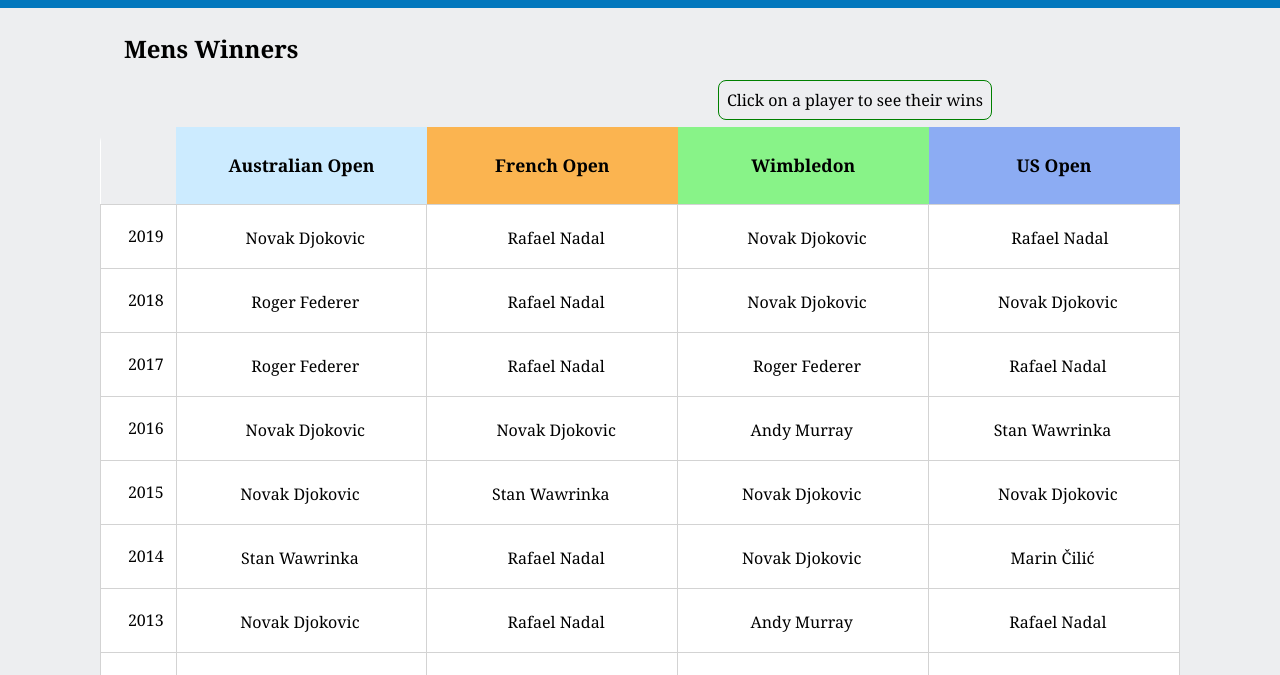
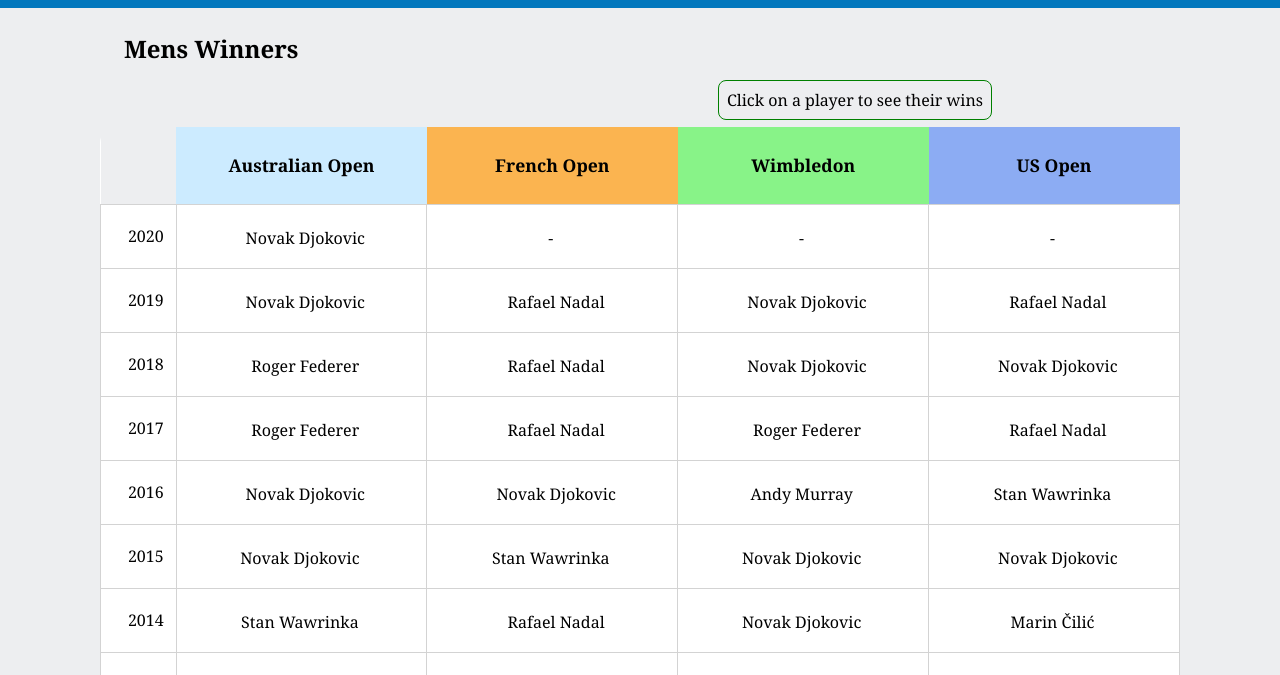
Before and after one commit to tennisgrandslams/tennisgrandslams.github.io, a plain HTML site: page mens.html in a window 1280 px wide. Shown: the part 125-800 px from the top of the page. Drawn offline with Linux system fonts and the light colour scheme.

Commit message:
2020 Updates

```diff
--- a/mens.html
+++ b/mens.html
@@ -32,11 +32,19 @@
 </tr>
 
 
+<tr><td class="year">2020</td>
+ <td class="aus" data-player="ndjokovic"><span class="total">17</span>Novak Djokovic <span class="count">8</span></td>
+ <td class="fre" data-player=""><span class="total">3</span>- <span class="count">1</span></td>
+ <td class="wim" data-player=""><span class="total">4</span>- <span class="count">1</span></td>
+ <td class="uso" data-player=""><span class="total">5</span>- <span class="count">1</span></td>
+</tr>
+
+
 <tr><td class="year">2019</td>
- <td class="aus" data-player="ndjokovic"> <span class="total">15</span>Novak Djokovic <span class="count">7</span></td>
- <td class="fre" data-player="rnadal">    <span class="total">18</span>Rafael Nadal   <span class="count">12</span></td>
- <td class="wim" data-player="ndjokovic"> <span class="total">16</span>Novak Djokovic <span class="count">5</span></td>
- <td class="uso" data-player="rnadal">    <span class="total">19</span> Rafael Nadal   <span class="count">4</span></td>
+ <td class="aus" data-player="ndjokovic"><span class="total">15</span>Novak Djokovic <span class="count">7</span></td>
+ <td class="fre" data-player="rnadal"><span class="total">18</span>Rafael Nadal <span class="count">12</span></td>
+ <td class="wim" data-player="ndjokovic"><span class="total">16</span>Novak Djokovic <span class="count">5</span></td>
+ <td class="uso" data-player="rnadal"><span class="total">19</span>Rafael Nadal <span class="count">4</span></td>
 </tr>
 
 
```
Also changed, not shown: womens.html (+4 -3 lines).
